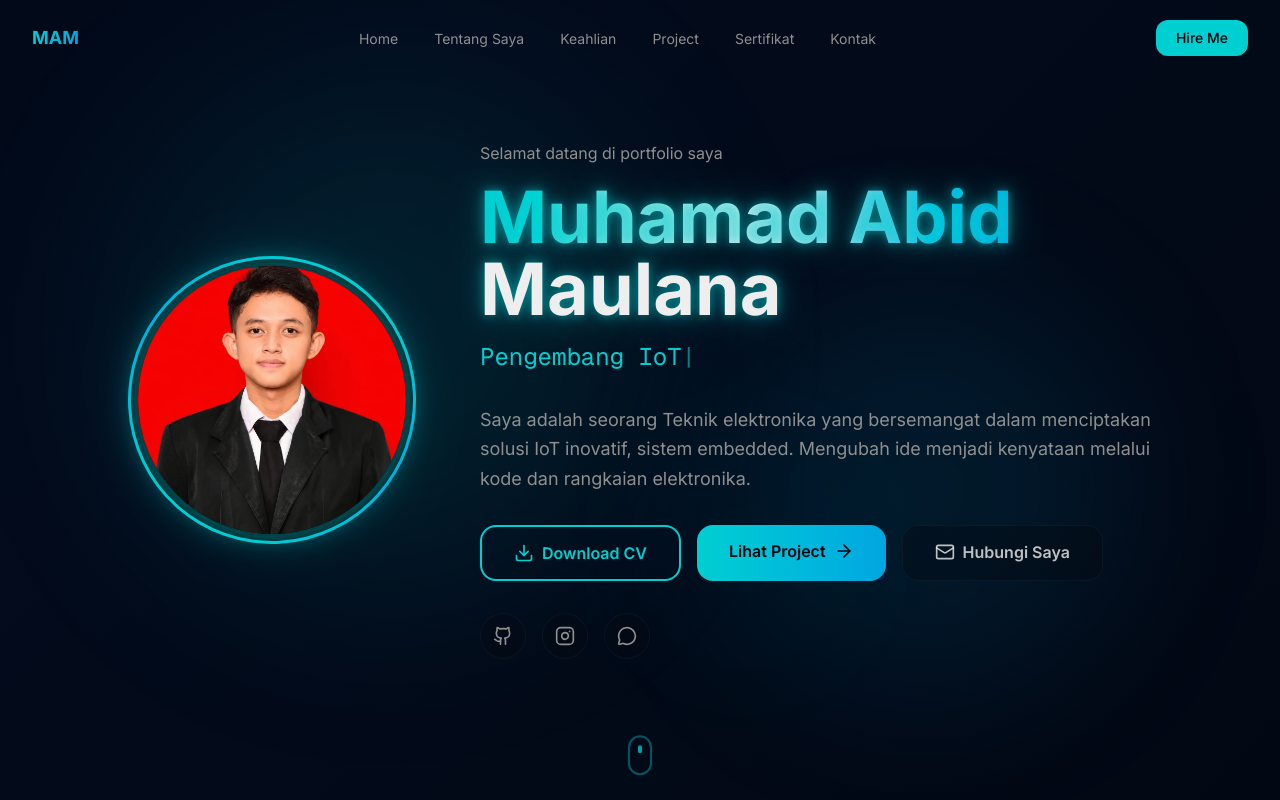
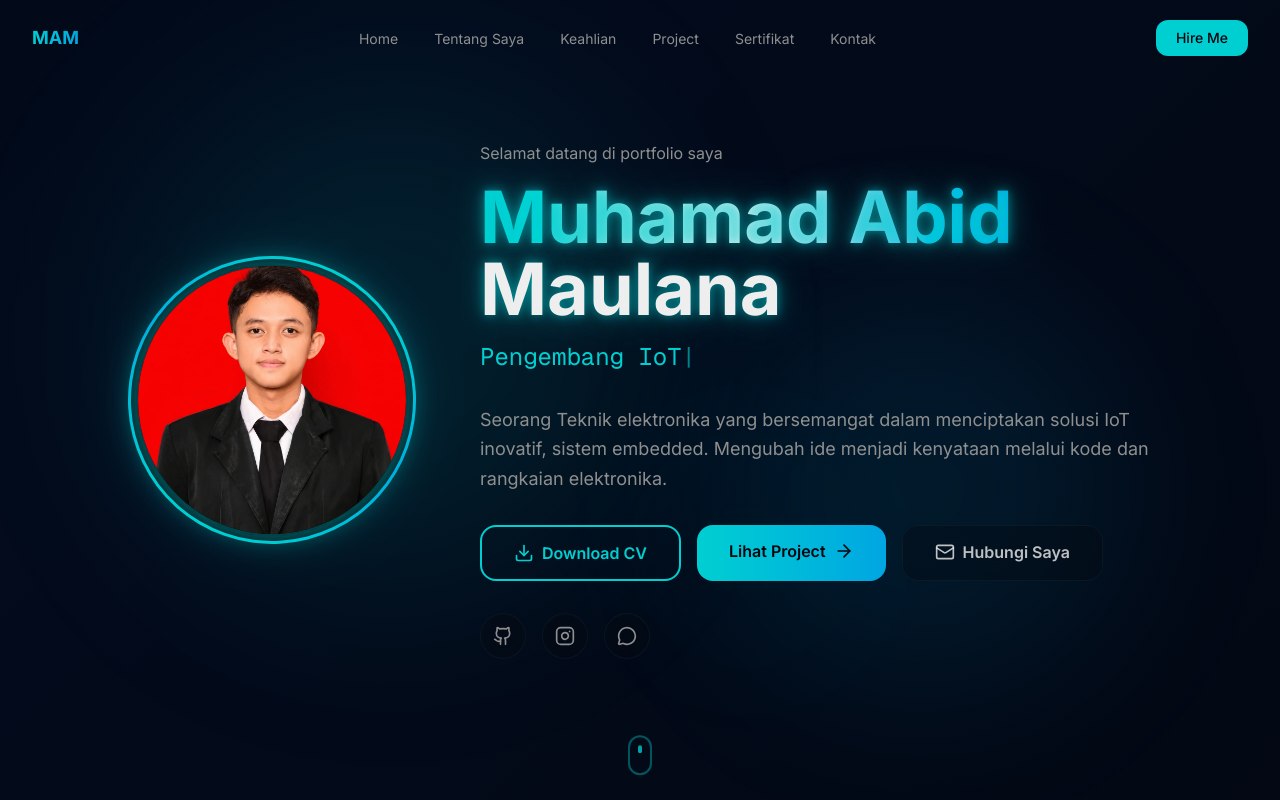
Before and after one commit to abidkoko/abidportofolio, a Next.js app: page / in a window 1280 px wide. Shown: the top 800 px of the page. Built offline with nearby package versions, Linux system fonts and the light colour scheme.

Commit message:
update portfolio

```diff
--- a/components/hero-section.tsx
+++ b/components/hero-section.tsx
@@ -151,7 +151,7 @@ export function HeroSection() {
               transition={{ delay: 0.6, duration: 0.6 }}
               className="text-muted-foreground text-base sm:text-lg mb-8 leading-relaxed"
             >
-              Saya adalah seorang Teknik elektronika yang bersemangat dalam menciptakan solusi IoT inovatif, sistem embedded.
+              Seorang Teknik elektronika yang bersemangat dalam menciptakan solusi IoT inovatif, sistem embedded.
               Mengubah ide menjadi kenyataan melalui kode dan rangkaian elektronika.
             </motion.p>
 
```
